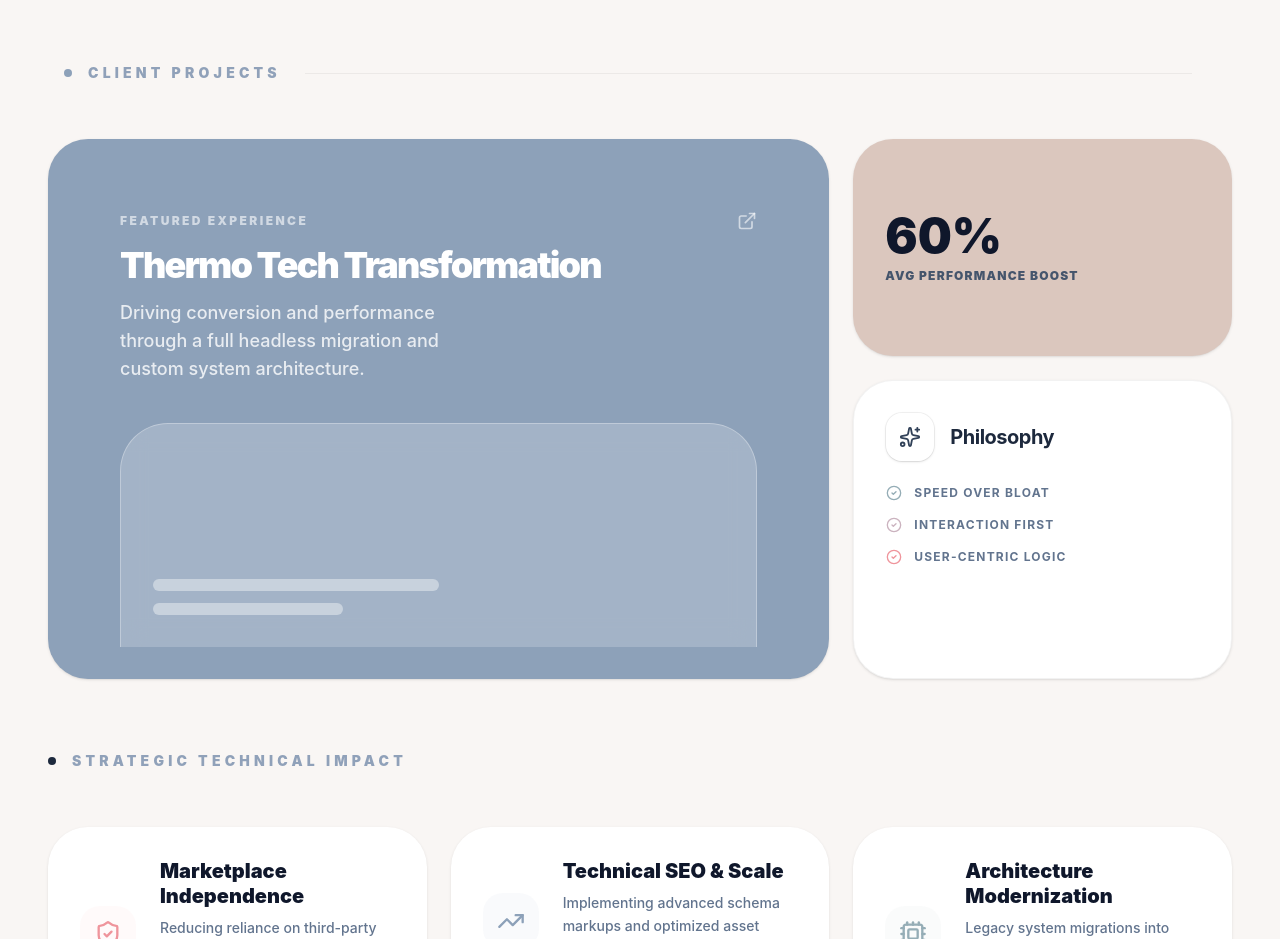
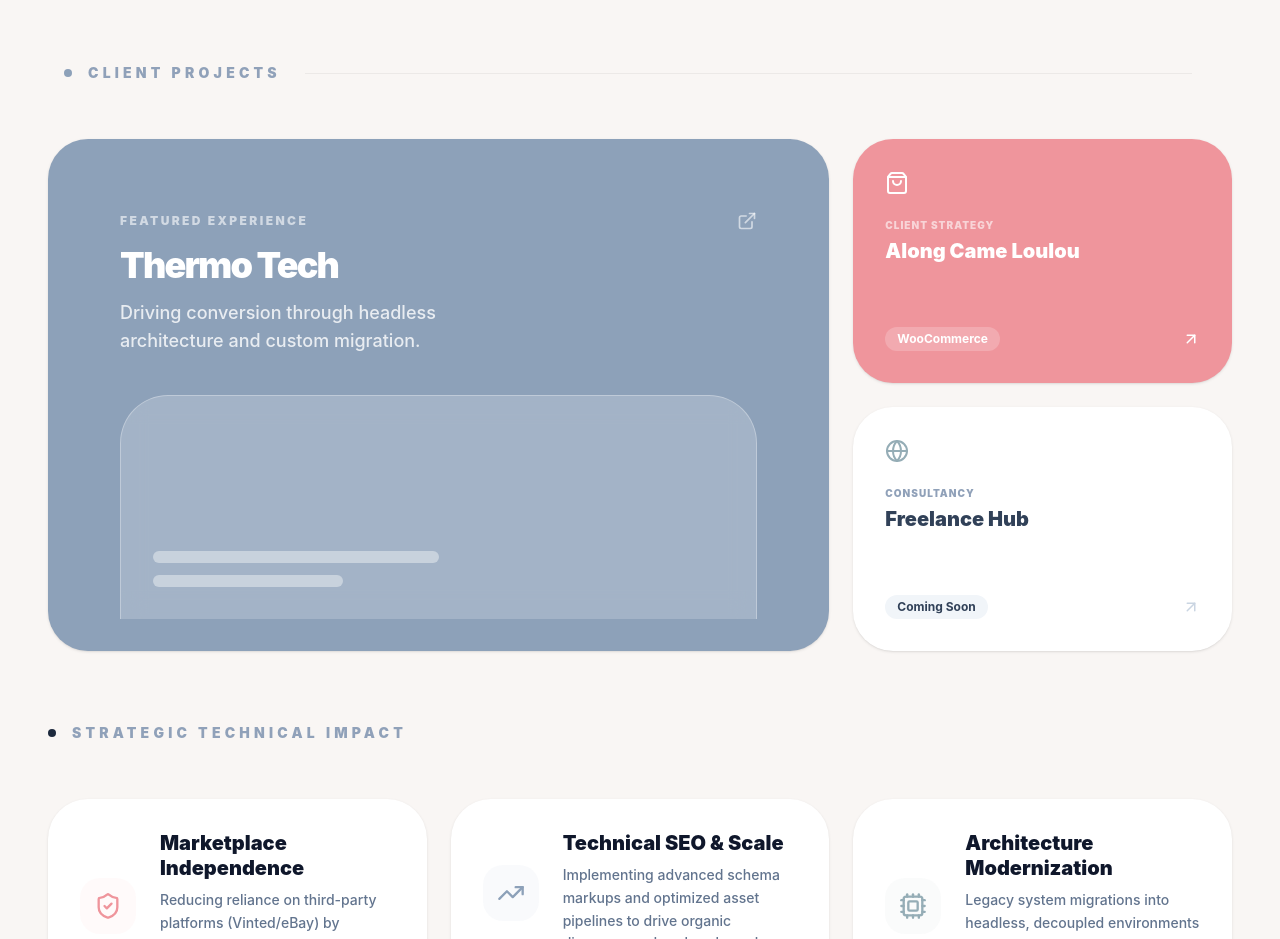
Before and after one commit to sadzebra/portfolio-web, a Next.js app: page / in a window 1280 px wide. Shown: the part 1760-2699 px from the top of the page. Built offline with nearby package versions, Linux system fonts and the light colour scheme.

Commit message:
updated client work with new data and layout

```diff
--- a/src/components/PortfolioMain.tsx
+++ b/src/components/PortfolioMain.tsx
@@ -22,8 +22,9 @@
   Code2,
   Binary,
   Box,
-  CheckCircle2,
   Rocket,
+  ShoppingBag,
+  Globe
 } from 'lucide-react';
 import ModalWindow from './Modal';
 import { PORTFOLIO_DATA } from '../data/portfolioData';
@@ -278,32 +279,44 @@
             <span className="h-px flex-1 bg-black/5 mx-6"></span>
           </div>
 
-          <BentoBox bgColor="bg-[#8DA1B9]" className="col-span-1 row-span-2 sm:col-span-2 lg:col-span-4 lg:row-span-2 p-0 flex flex-col border-none text-white cursor-pointer" onClick={() => setActiveProject(experienceHistory[0])}>
-            <div className="p-10">
-              <div className="flex items-center justify-between mb-4"><span className="text-xs font-black uppercase tracking-[0.2em] text-white/60">Featured Experience</span><ExternalLink size={20} className="text-white/60" /></div>
-              <h4 className="text-4xl font-black mb-4 tracking-tighter leading-none">Thermo Tech Transformation</h4>
-              <p className="text-white/80 text-lg font-medium max-w-sm">Driving conversion and performance through a full headless migration and custom system architecture.</p>
-            </div>
-            <div className="mt-auto px-10">
-              <div className="h-56 w-full rounded-t-[3rem] bg-white/20 backdrop-blur-md border-x border-t border-white/30 p-8 flex flex-col justify-end">
-                <div className="h-3 w-1/2 bg-white/40 rounded-full mb-3" />
-                <div className="h-3 w-1/3 bg-white/40 rounded-full" />
+          {PORTFOLIO_DATA.caseStudies?.[0] && (
+            <BentoBox bgColor="bg-[#8DA1B9]" className="col-span-1 row-span-2 sm:col-span-2 lg:col-span-4 lg:row-span-2 p-0 flex flex-col border-none text-white cursor-pointer" onClick={() => openProjectModal(PORTFOLIO_DATA.caseStudies[0])}>
+              <div className="p-10">
+                <div className="flex items-center justify-between mb-4"><span className="text-xs font-black uppercase tracking-[0.2em] text-white/60">Featured Experience</span><ExternalLink size={20} className="text-white/60" /></div>
+                <h4 className="text-4xl font-black mb-4 tracking-tighter leading-none">{PORTFOLIO_DATA.caseStudies[0].title}</h4>
+                <p className="text-white/80 text-lg font-medium max-w-sm">Driving conversion through headless architecture and custom migration.</p>
               </div>
-            </div>
-          </BentoBox>
+              <div className="mt-auto px-10"><div className="h-56 w-full rounded-t-[3rem] bg-white/20 backdrop-blur-md border-x border-t border-white/30 p-8 flex flex-col justify-end"><div className="h-3 w-1/2 bg-white/40 rounded-full mb-3" /><div className="h-3 w-1/3 bg-white/40 rounded-full" /></div></div>
+            </BentoBox>
+          )}
 
-          <BentoBox bgColor="bg-[#DBC7BE]" className="col-span-1 sm:col-span-2 lg:col-span-2 border-none flex flex-col justify-center">
-            <span className="text-5xl font-black text-slate-900 leading-none">60%</span>
-            <span className="text-xs font-black uppercase tracking-widest text-slate-600 mt-2">Avg Performance Boost</span>
-          </BentoBox>
+          {PORTFOLIO_DATA.caseStudies?.[1] && (
+            <BentoBox bgColor="bg-[#EF959C]" className="col-span-1 sm:col-span-2 lg:col-span-2 border-none flex flex-col justify-between text-white" onClick={() => openProjectModal(PORTFOLIO_DATA.caseStudies[1])}>
+              <div>
+                <ShoppingBag size={24} className="mb-4" />
+                <span className="text-[10px] font-black uppercase tracking-widest opacity-60">Client Strategy</span>
+                <h5 className="text-xl font-black leading-tight mt-1">Along Came Loulou</h5>
+              </div>
+              <div className="flex items-center justify-between mt-4">
+                <span className="text-xs font-bold py-1 px-3 bg-white/20 rounded-full">WooCommerce</span>
+                <ArrowUpRight size={18} />
+              </div>
+            </BentoBox>
+          )}
 
-          <BentoBox title="Philosophy" icon={Sparkles} className="col-span-1 sm:col-span-2 lg:col-span-2 bg-white">
-            <ul className="space-y-4 font-bold text-xs uppercase tracking-widest text-slate-500">
-              <li className="flex items-center gap-3"><CheckCircle2 size={16} className="text-[#95ADB6]" /> Speed over bloat</li>
-              <li className="flex items-center gap-3"><CheckCircle2 size={16} className="text-[#CBB3BF]" /> Interaction first</li>
-              <li className="flex items-center gap-3"><CheckCircle2 size={16} className="text-[#EF959C]" /> User-centric logic</li>
-            </ul>
-          </BentoBox>
+          {PORTFOLIO_DATA.caseStudies?.[2] && (
+            <BentoBox bgColor="bg-white" className="col-span-1 sm:col-span-2 lg:col-span-2 border-none flex flex-col justify-between" onClick={() => openProjectModal(PORTFOLIO_DATA.caseStudies[2])}>
+              <div>
+                <Globe size={24} className="mb-4 text-[#95ADB6]" />
+                <span className="text-[10px] font-black uppercase tracking-widest text-slate-400">Consultancy</span>
+                <h5 className="text-xl font-black leading-tight mt-1">Freelance Hub</h5>
+              </div>
+              <div className="flex items-center justify-between mt-4">
+                <span className="text-xs font-bold py-1 px-3 bg-slate-100 rounded-full">Coming Soon</span>
+                <ArrowUpRight size={18} className="text-slate-300" />
+              </div>
+            </BentoBox>
+          )}
 
           <div className="col-span-1 sm:col-span-2 lg:col-span-6 mt-12 mb-8">
             <h2 className="text-sm font-black uppercase tracking-[0.3em] text-slate-400 flex items-center gap-4"><span className="h-2 w-2 rounded-full bg-slate-800" /> Strategic Technical Impact</h2>
--- a/src/data/portfolioData.js
+++ b/src/data/portfolioData.js
@@ -3,12 +3,13 @@
   Film,
   Coffee,
   Binary,
-  Box,
   Zap,
   Layers,
   Cpu,
   TrendingUp,
-  ShieldCheck
+  ShieldCheck,
+  ShoppingBag,
+  Globe
 } from 'lucide-react';
 
 export const PORTFOLIO_DATA = {
@@ -126,7 +127,6 @@
         // { type: 'video', url: 'https://www.loom.com/embed/d32f7a012e104e9c8e2786720f787b8f' }
       ]
     },
-
     {
       id: "movie-finder",
       title: "Movie Finder",
@@ -159,19 +159,31 @@
     },
   ],
 
+
   caseStudies: [
     {
       id: "thermoTech",
-      title: "Performance Engineering",
-      type: "Case Study",
-      description: "Architected a full headless migration for an HVAC leader, reducing LCP by 60% and implementing a custom Shopify component library.",
-      icon: Zap,
-      color: "bg-[#8DA1B9]",
-      tags: ["Optimization", "React", "Shopify"],
-      live: "#",
-      repo: "#"
+      title: "Thermo Tech",
+      type: "Headless E-commerce",
+      description: "Architected a full headless migration for a scaling HVAC industry leader. \n\nThe Challenge\nThe existing legacy system suffered from significant performance bottlenecks and a rigid frontend that limited conversion growth. \n\nThe Solution\nSpearheaded a migration to a modern tech stack, decoupling the storefront from the backend logic. This allowed for sub-second page loads and a completely custom user journey tailored to technical HVAC buyers.\n\nKey Impact\n• Reduced Largest Contentful Paint (LCP) by over 60%.\n• Developed a custom Shopify-integrated component library.\n• Implemented an automated build pipeline for rapid feature deployment.",
+      icon: Zap, color: "bg-[#8DA1B9]", tags: ["Optimization", "React", "Shopify", "Performance"], live: "#", repo: "#", gallery: [{ type: 'icon', icon: Zap }, { type: 'image', url: 'thermotech-migration.png' }]
+    },
+    {
+      id: "alongCameLoulou",
+      title: "Along Came Loulou",
+      type: "E-commerce & SEO Strategy",
+      description: "Engineered a centralized digital hub for a bespoke vintage clothing seller to establish brand independence and scale organic reach.\n\nThe Mission\nThe business was heavily reliant on third-party marketplaces (Vinted), resulting in high commission losses and limited brand control. The goal was to build a 'home base' for the business.\n\nThe Construction\nUtilizing a tailored WordPress and WooCommerce architecture, I implemented an optimized user experience using Blocksy and Elementor. The backend was fortified with MailPoet for automated CRM and WP Forms for custom client inquiries. \n\nGrowth Engine\nBeyond the build, I executed a technical SEO roadmap aimed at expanding the brand's reach. This included schema markup for clothing products and high-performance image optimization to ensure the high-resolution vintage catalogs remained performant on mobile devices.",
+      icon: ShoppingBag, color: "bg-[#EF959C]", tags: ["WooCommerce", "WordPress", "SEO", "Client Hub"], live: "https://alongcameloulou.com/", repo: "#", gallery: [{ type: 'icon', icon: ShoppingBag }, { type: 'image', url: 'loulou-preview.png' }]
+    },
+    {
+      id: "freelanceSite",
+      title: "Freelance Hub",
+      type: "Personal Brand Ecosystem",
+      description: "A specialized platform designed to showcase full-stack capabilities and facilitate client onboarding for independent consultancy. Focuses on minimal bloat and high-conversion UX.",
+      icon: Globe, color: "bg-[#DBC7BE]", tags: ["React", "Personal Brand", "Consultancy"], live: "#", repo: "#"
     }
   ],
+
 
   valueTiles: [
     {
```
